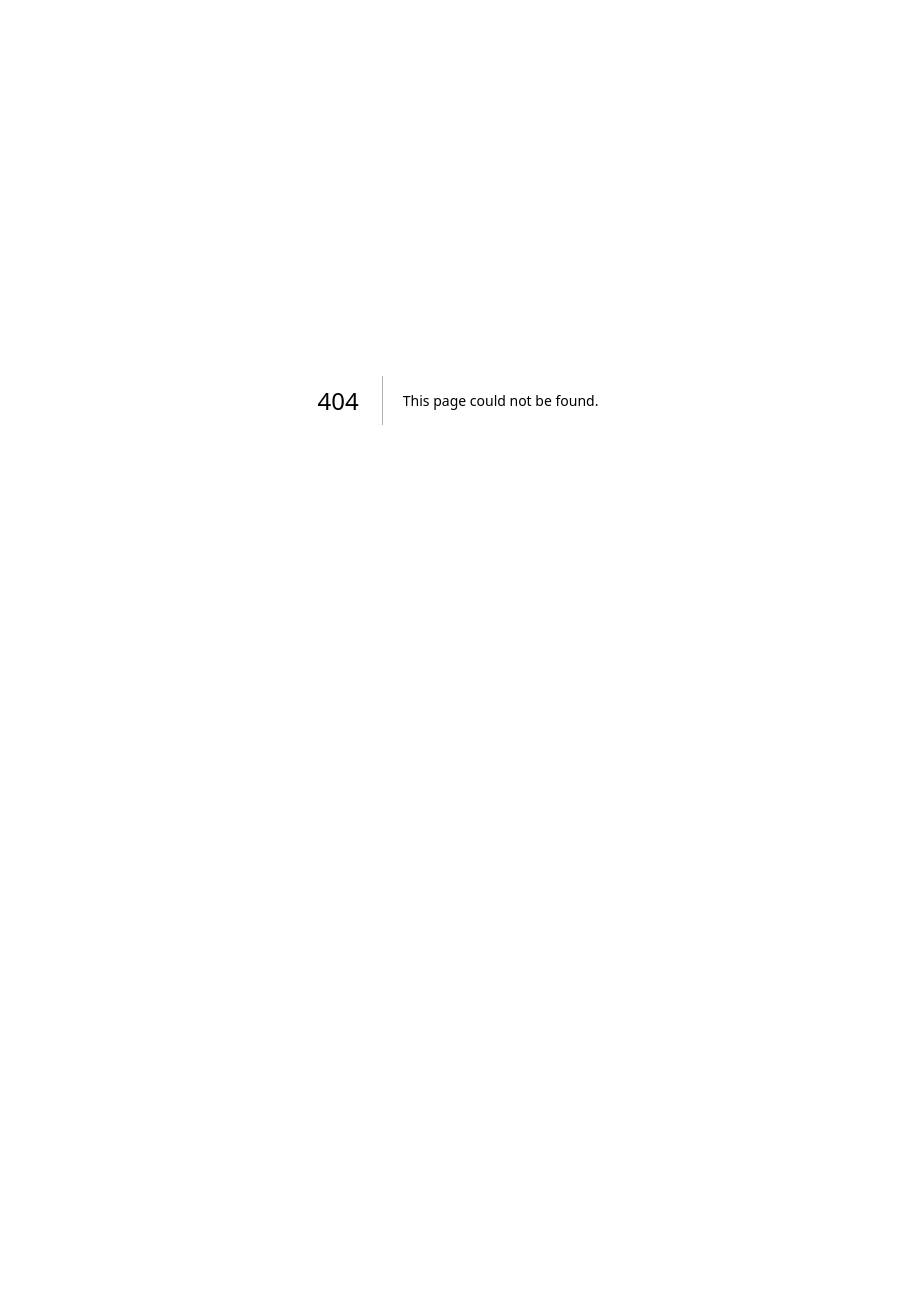
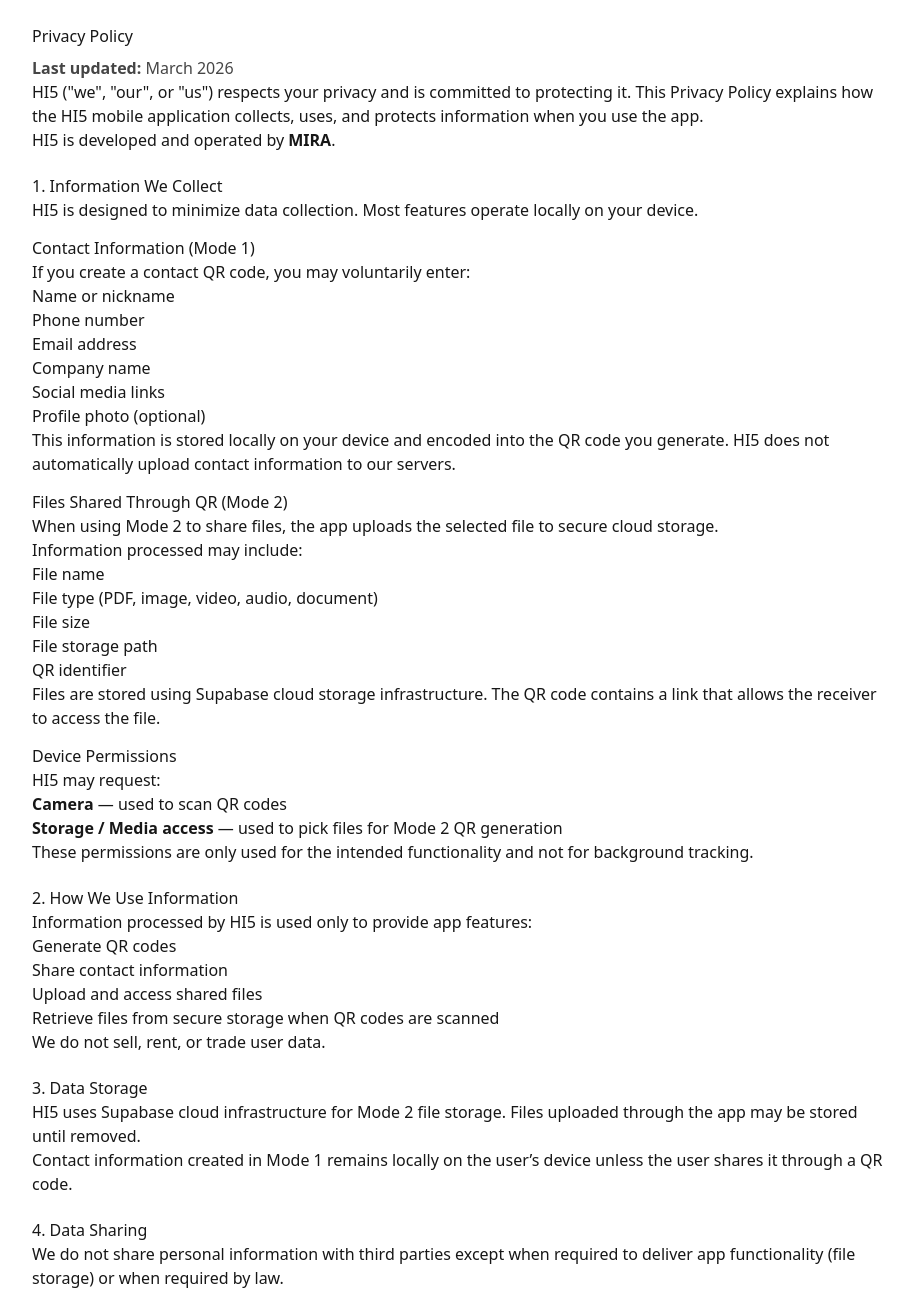
Before and after one commit to miratayebwa-lab/hi5qr-backend-v2, a Next.js app: page /privacy in a window 1280 px wide. Before the commit this address had no page. Shown: the top 1297 px of the page, without its empty margins (182-1095 px from the left). Before the commit the page ends 800 px from the top, so only its background shows below. Built offline with nearby package versions, Linux system fonts and the light colour scheme.

Commit message:
Add privacy policy page

```diff
--- /dev/null
+++ b/app/privacy/page.tsx
@@ -0,0 +1,126 @@
+export const dynamic = "force-dynamic";
+
+export default function PrivacyPage() {
+  return (
+    <main style={{ padding: 24, fontFamily: "system-ui", maxWidth: 900, margin: "0 auto" }}>
+      <h1 style={{ marginBottom: 8 }}>Privacy Policy</h1>
+      <p style={{ marginTop: 0, opacity: 0.8 }}>
+        <b>Last updated:</b> March 2026
+      </p>
+
+      <p>
+        HI5 ("we", "our", or "us") respects your privacy and is committed to protecting it. This
+        Privacy Policy explains how the HI5 mobile application collects, uses, and protects
+        information when you use the app.
+      </p>
+
+      <p>
+        HI5 is developed and operated by <b>MIRA</b>.
+      </p>
+
+      <h2 style={{ marginTop: 22 }}>1. Information We Collect</h2>
+      <p>HI5 is designed to minimize data collection. Most features operate locally on your device.</p>
+
+      <h3 style={{ marginTop: 14 }}>Contact Information (Mode 1)</h3>
+      <p>If you create a contact QR code, you may voluntarily enter:</p>
+      <ul>
+        <li>Name or nickname</li>
+        <li>Phone number</li>
+        <li>Email address</li>
+        <li>Company name</li>
+        <li>Social media links</li>
+        <li>Profile photo (optional)</li>
+      </ul>
+      <p>
+        This information is stored locally on your device and encoded into the QR code you generate.
+        HI5 does not automatically upload contact information to our servers.
+      </p>
+
+      <h3 style={{ marginTop: 14 }}>Files Shared Through QR (Mode 2)</h3>
+      <p>When using Mode 2 to share files, the app uploads the selected file to secure cloud storage.</p>
+      <p>Information processed may include:</p>
+      <ul>
+        <li>File name</li>
+        <li>File type (PDF, image, video, audio, document)</li>
+        <li>File size</li>
+        <li>File storage path</li>
+        <li>QR identifier</li>
+      </ul>
+      <p>
+        Files are stored using Supabase cloud storage infrastructure. The QR code contains a link
+        that allows the receiver to access the file.
+      </p>
+
+      <h3 style={{ marginTop: 14 }}>Device Permissions</h3>
+      <p>HI5 may request:</p>
+      <ul>
+        <li>
+          <b>Camera</b> — used to scan QR codes
+        </li>
+        <li>
+          <b>Storage / Media access</b> — used to pick files for Mode 2 QR generation
+        </li>
+      </ul>
+      <p>These permissions are only used for the intended functionality and not for background tracking.</p>
+
+      <h2 style={{ marginTop: 22 }}>2. How We Use Information</h2>
+      <p>Information processed by HI5 is used only to provide app features:</p>
+      <ul>
+        <li>Generate QR codes</li>
+        <li>Share contact information</li>
+        <li>Upload and access shared files</li>
+        <li>Retrieve files from secure storage when QR codes are scanned</li>
+      </ul>
+      <p>We do not sell, rent, or trade user data.</p>
+
+      <h2 style={{ marginTop: 22 }}>3. Data Storage</h2>
+      <p>
+        HI5 uses Supabase cloud infrastructure for Mode 2 file storage. Files uploaded through the
+        app may be stored until removed.
+      </p>
+      <p>
+        Contact information created in Mode 1 remains locally on the user’s device unless the user
+        shares it through a QR code.
+      </p>
+
+      <h2 style={{ marginTop: 22 }}>4. Data Sharing</h2>
+      <p>
+        We do not share personal information with third parties except when required to deliver app
+        functionality (file storage) or when required by law.
+      </p>
+
+      <h2 style={{ marginTop: 22 }}>5. QR Code Sharing</h2>
+      <p>
+        QR codes generated by the app may contain contact information, text, or links to uploaded
+        files. Anyone who scans the QR code may access the content.
+      </p>
+      <p>Users should only share QR codes with people they trust.</p>
+
+      <h2 style={{ marginTop: 22 }}>6. Security</h2>
+      <p>
+        We take reasonable measures to protect information including secure storage, HTTPS
+        connections, and time-limited signed file links. However, no system is completely secure.
+      </p>
+
+      <h2 style={{ marginTop: 22 }}>7. Children&apos;s Privacy</h2>
+      <p>HI5 is not directed to children under the age of 13 and we do not knowingly collect their data.</p>
+
+      <h2 style={{ marginTop: 22 }}>8. Changes to This Policy</h2>
+      <p>We may update this Privacy Policy from time to time and will post the updated version on this page.</p>
+
+      <h2 style={{ marginTop: 22 }}>9. Contact</h2>
+      <p>If you have questions about this Privacy Policy, contact:</p>
+      <ul>
+        <li>
+          <b>Developer:</b> MIRA
+        </li>
+        <li>
+          <b>Application:</b> HI5
+        </li>
+        <li>
+          <b>Website:</b> https://hi5qr.com
+        </li>
+      </ul>
+    </main>
+  );
+}
```
